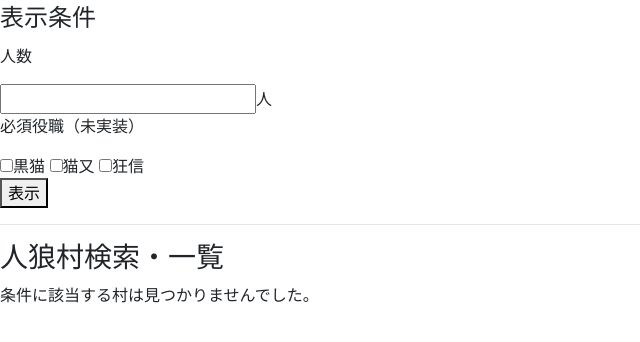
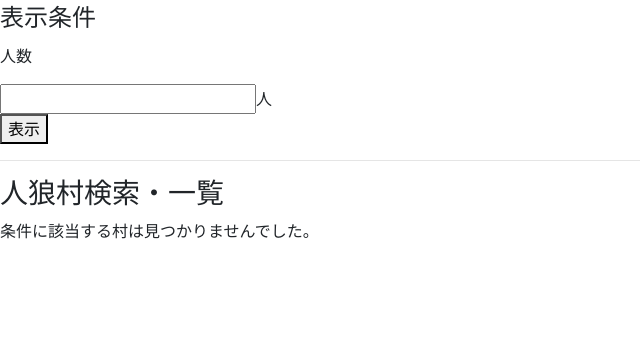
Before and after one commit to bopopescu/jinromura, a Django app: page /jinromura/ in a window 1280 px wide. Shown: the top 342 px of the page, without its empty margins (0-640 px from the left). Run offline with Django 3.2, Linux system fonts and the light colour scheme; data comes from the database, SQL or seed files in the repository; some libraries are stand-ins or nearby versions.

Commit message:
検索条件人数のみに戻す

```diff
--- a/jinromura/templates/jinromura/index.html
+++ b/jinromura/templates/jinromura/index.html
@@ -18,18 +18,6 @@
         <input type="number" id="filter_people"
             name="people"
             value={{ request.GET|people }}>人
-      </div>
-      <p>必須役職（未実装）</p>
-      <div>
-        <input type="checkbox" id="filter_chara"
-            name="chara"
-            value="black_cat">黒猫
-        <input type="checkbox" id="filter_chara"
-            name="chara"
-            value="nekomata">猫又
-        <input type="checkbox" id="filter_chara"
-            name="chara"
-            value="fanatic">狂信
       </div>
       <button id="filter">表示</button>
     </form>
```
